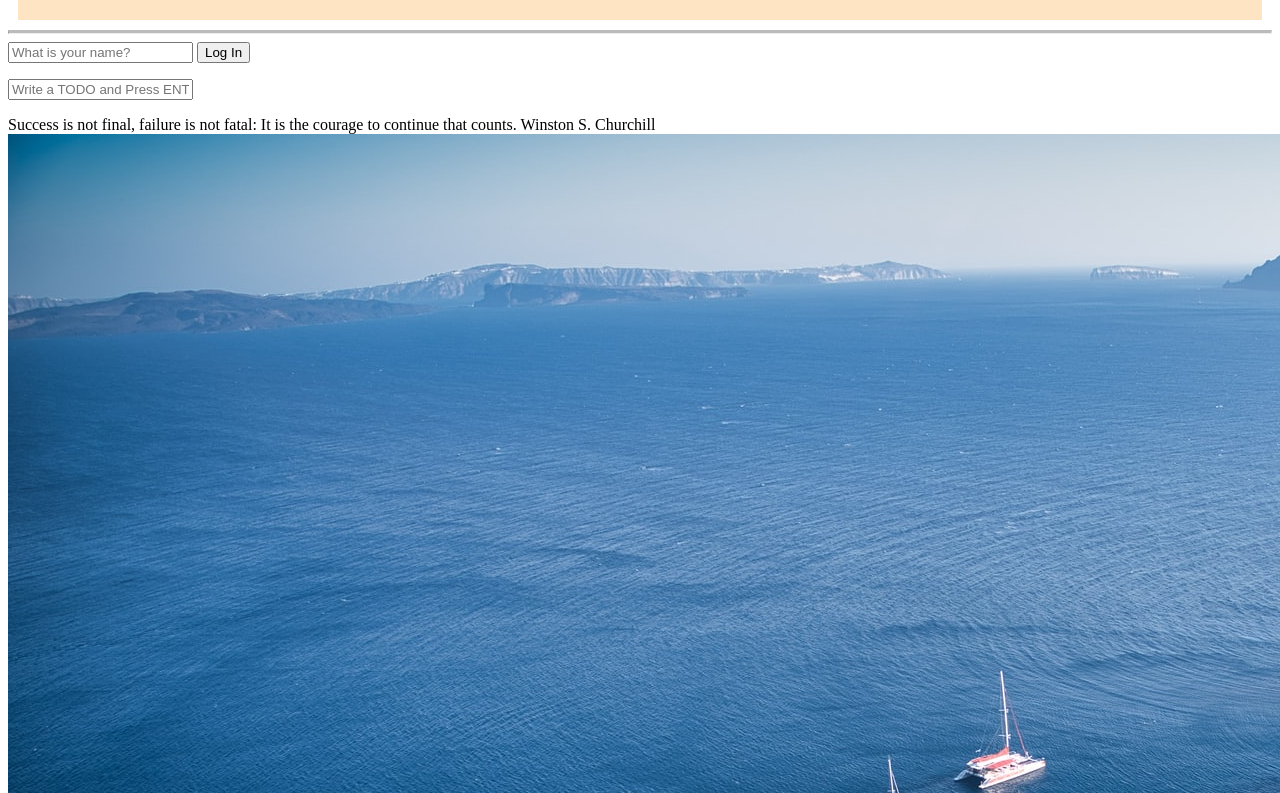
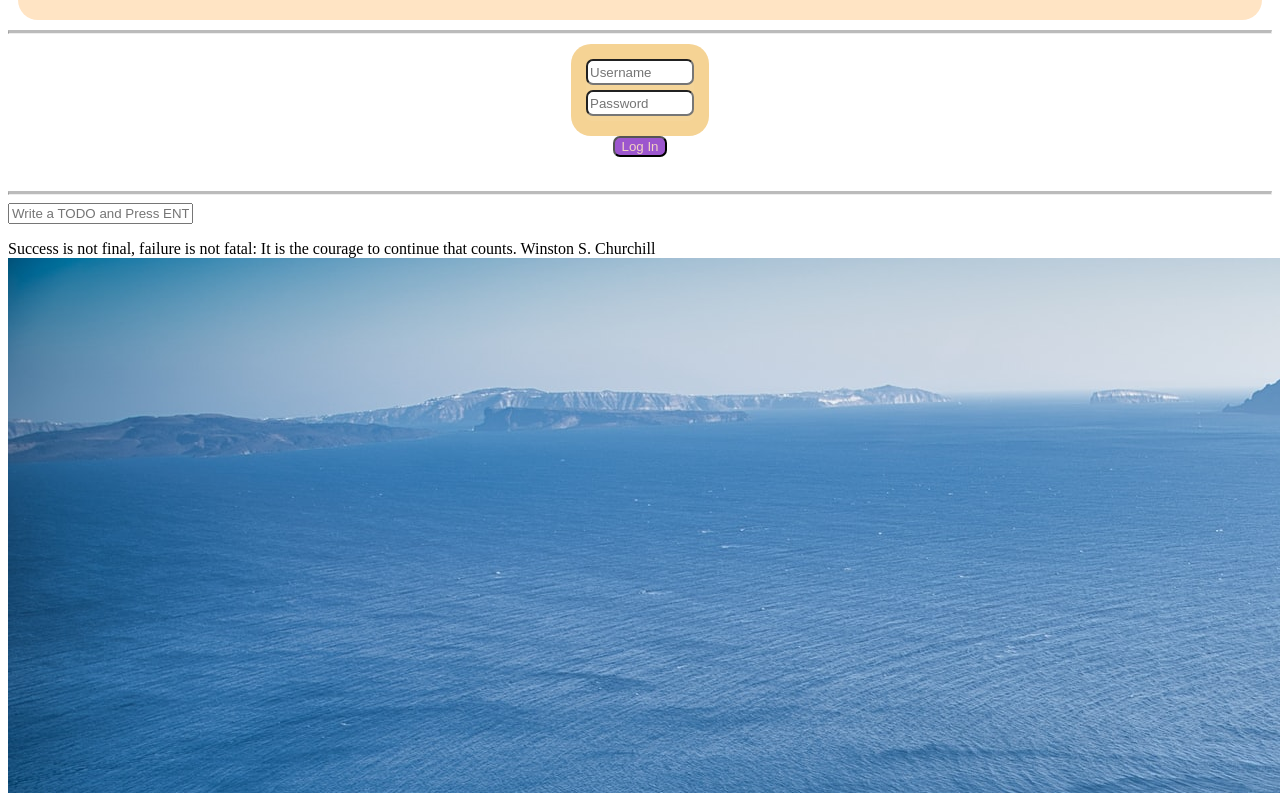
Before and after one commit to GigaGukBab/HanRanDe, a plain HTML site: page index.html in a window 1280 px wide. Shown: the part 108-901 px from the top of the page. Drawn offline with Linux system fonts and the light colour scheme.

Commit message:
feat: changed login form style

```diff
--- a/css/style.css
+++ b/css/style.css
@@ -6,6 +6,8 @@
   display: flex;
   justify-content: center; /* 가로 방향 중앙 정렬 */
   align-items: center; /* 세로 방향 중앙 정렬 */
+
+  border-radius: 20px;
 }
 .clock_block:hover {
   padding: 30px;
@@ -36,7 +38,7 @@ hr.solid {
   padding: 3px;
 }
 .hub {
-  background-color: rgb(198, 174, 137);
+  background-color: rgb(66, 202, 184);
   padding: 0.5px 4px;
   border-radius: 5px;
 }
@@ -50,3 +52,32 @@ hr.solid {
 h2 {
   margin: 4px 0px; /* 상하 마진 설정, 좌우 마진은 0 */
 }
+
+.loginInputFormContainer {
+  border: 15px solid #f5d394f1; /* 테두리 설정 */
+  background-color: #f5d394f1; /* 배경색 */
+  border-radius: 20px;
+}
+
+#login-form {
+  text-align: center;
+  width: fit-content;
+  margin: 10px auto;
+}
+
+#loginButton {
+  background-color: rgb(156, 86, 206);
+  color: #f2d2c2;
+  border-radius: 7px;
+}
+#loginButton:hover {
+  background-color: #cc8de9;
+}
+
+#idInputForm,
+#passwordInputForm {
+  margin-bottom: 5px;
+  width: 100px;
+  height: 20px;
+  border-radius: 7px;
+}
--- a/index.html
+++ b/index.html
@@ -4,8 +4,11 @@
     <meta charset="UTF-8" />
     <meta name="viewport" content="width=device-width, initial-scale=1.0" />
     <link rel="stylesheet" href="css/style.css" />
-    <title>Momentum App</title>
+    <title>HanRanDef</title>
+    <link rel="icon" href="./assets/icon2.svg" type="image/x-icon" />
   </head>
+
+  <!-- TODO: make header elements -->
 
   <body>
     <div class="clock_block">
@@ -16,14 +19,19 @@
     <hr class="solid" />
 
     <form class="hidden" id="login-form">
-      <input required maxlength="15" type="text" placeholder="What is your name?" />
-      <input type="submit" value="Log In" />
+      <div class="loginInputFormContainer">
+        <input required maxlength="15" type="text" placeholder="Username" id="idInputForm" /><br />
+        <input type="text" placeholder="Password" id="passwordInputForm" /><br />
+      </div>
+      <input type="submit" value="Log In" id="loginButton" />
     </form>
 
     <div class="hidden" id="greetingsContainer">
       <h1 id="greetingTitle"></h1>
       <h2 id="greetingSubTitle"></h2>
     </div>
+
+    <hr class="solid" />
 
     <form id="todo-form">
       <input type="text" placeholder="Write a TODO and Press ENTER." required />
@@ -43,7 +51,6 @@
 
     <script src="js/greeting.js"></script>
     <script src="js/clock.js"></script>
-
     <script src="js/quotes.js"></script>
     <script src="js/backgrounds.js"></script>
     <script src="js/todo.js"></script>
--- a/js/greeting.js
+++ b/js/greeting.js
@@ -1,9 +1,9 @@
 const loginForm = document.querySelector('#login-form');
 const loginInput = document.querySelector('#login-form input');
 
+const greetingsContainer = document.querySelector('#greetingsContainer');
 const greetingTitle = document.querySelector('#greetingTitle');
 const greetingSubTitle = document.querySelector('#greetingSubTitle');
-const greetingsContainer = document.querySelector('#greetingsContainer');
 
 const HIDDEN_CLASSNAME = 'hidden';
 const USERNAME_KEY = 'username';
```
Also changed, not shown: assets/icon.svg (added), assets/icon2.svg (added), 1 other file.
